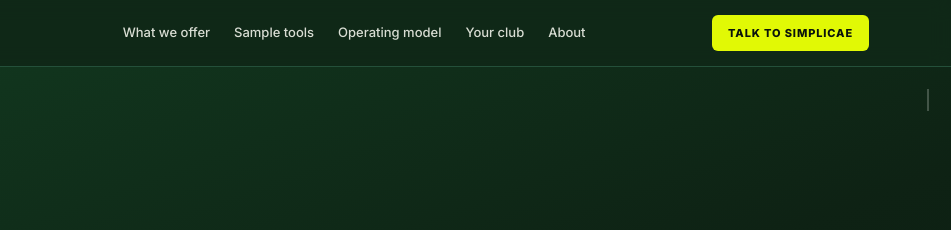
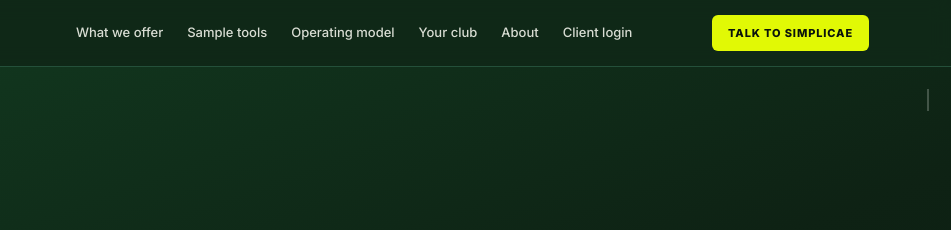
Before and after one commit to brunoferrante-byte/simplicae-website, a plain HTML site: page index.html in a window 1280 px wide. Shown: the top 230 px of the page, 329-1280 px from the left. Drawn offline with Linux system fonts and the light colour scheme.

Commit message:
Add Client login links to header nav and footer
Points clients from the marketing site into the Simplicae OS portal at
os.simplicae.com. Header nav (desktop) + footer Company column (all viewports,
since navlinks hide under 980px).

Co-Authored-By: Claude Fable 5 <noreply@anthropic.com>

```diff
--- a/index.html
+++ b/index.html
@@ -359,6 +359,7 @@
       <a href="#model">Operating model</a>
       <a href="#tiers">Your club</a>
       <a href="#about">About</a>
+      <a href="https://os.simplicae.com" title="Sign in to Simplicae OS">Client login</a>
     </nav>
     <a class="navcta" href="#next">Talk to Simplicae</a>
   </div>
@@ -629,7 +630,7 @@
       <div class="foot-links">
         <div class="foot-col"><h5>The work</h5><a href="#offer">What we offer</a><a href="#samples">Sample tools</a><a href="#model">Operating model</a><a href="#proof">Proof</a></div>
         <div class="foot-col"><h5>Your club</h5><a href="#tiers">Youth</a><a href="#tiers">Amateur</a><a href="#tiers">Semi-pro</a><a href="#tiers">Pro</a></div>
-        <div class="foot-col"><h5>Company</h5><a href="#about">About</a><a href="#faq">Questions</a><a href="#next">Talk to Simplicae</a></div>
+        <div class="foot-col"><h5>Company</h5><a href="#about">About</a><a href="#faq">Questions</a><a href="#next">Talk to Simplicae</a><a href="https://os.simplicae.com">Client login</a></div>
       </div>
     </div>
     <p class="boiler">Simplicae is a sports operations agency based in Hamilton, Ontario. It installs and runs the operating layer behind clubs, leagues, national bodies and sports equipment manufacturers: the people, systems and tools that organize the work behind the season. Simplicae is a CDK Sports company.</p>
```
